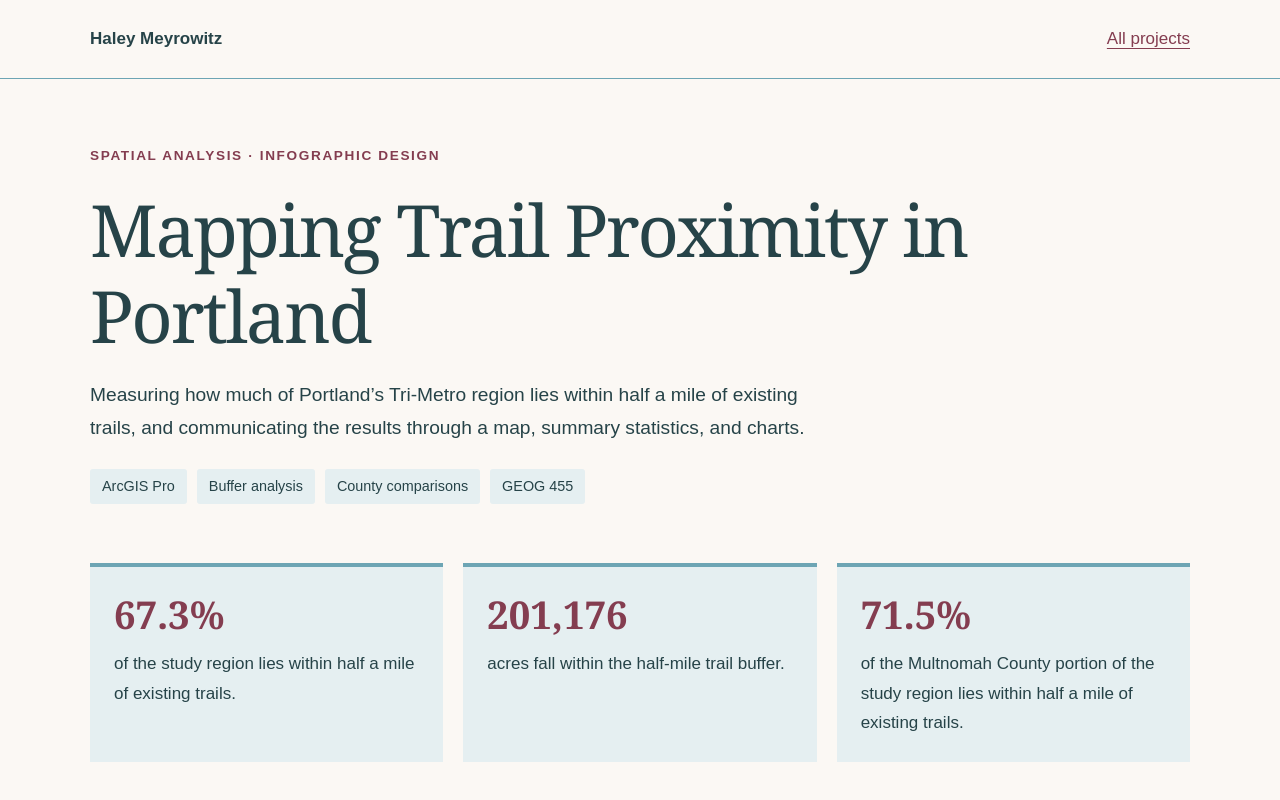
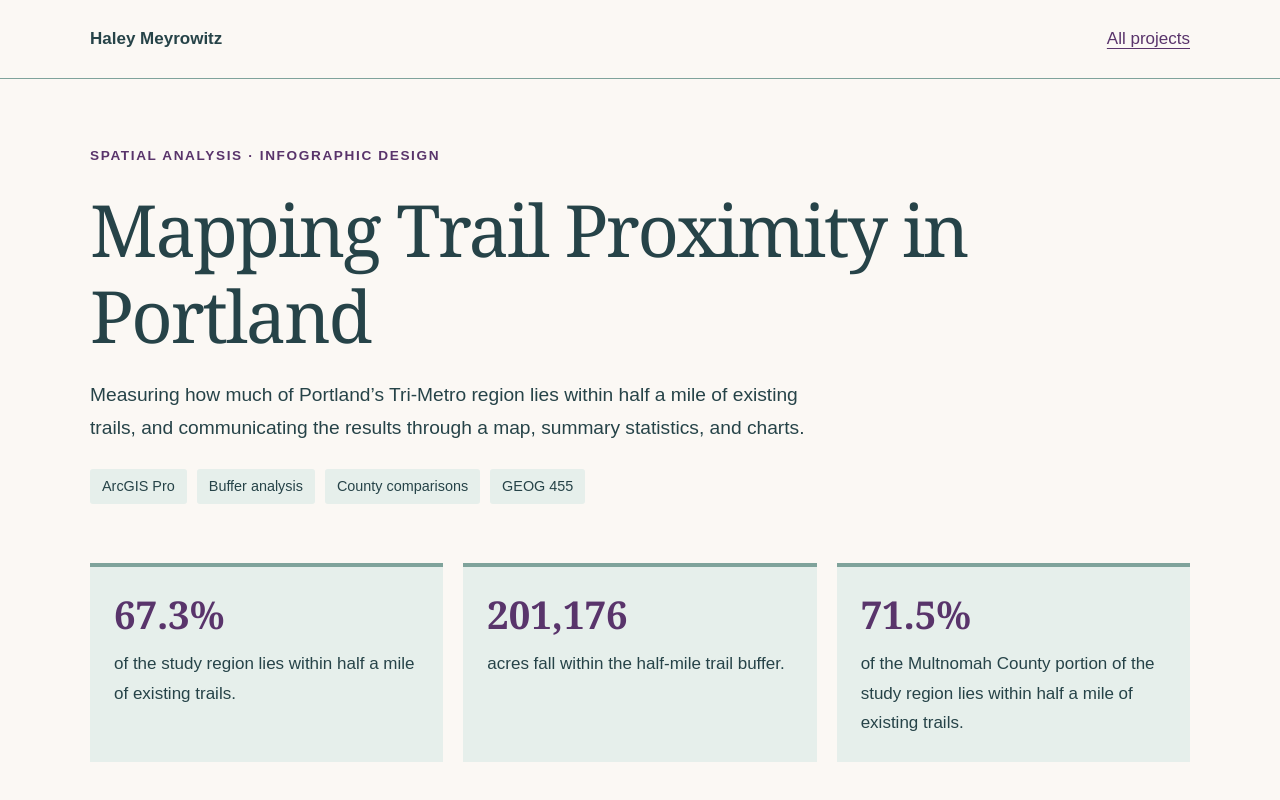
Before and after one commit to HaleyElis/gis-portfolio, a plain HTML site: page portland-trails.html in a window 1280 px wide. Shown: the top 800 px of the page. Drawn offline with Linux system fonts and the light colour scheme; grey boxes are pictures that could not be loaded.

Commit message:
Modify CSS color variables in portland-trails.html
Updated color variables for improved theme consistency.

```diff
--- a/portland-trails.html
+++ b/portland-trails.html
@@ -9,12 +9,12 @@
 
   <style>
     :root {
-      --blue: #6DA5B4;
-      --teal: #264348;
-      --ivory: #FBF8F4;
-      --burgundy: #843D50;
-      --pale: #E5EFF1;
-    }
+  --blue: #7FA39B;
+  --teal: #264348;
+  --ivory: #FBF8F4;
+  --burgundy: #59346B;
+  --pale: #E6EFEB;
+}
 
     * { box-sizing: border-box; }
 
```
